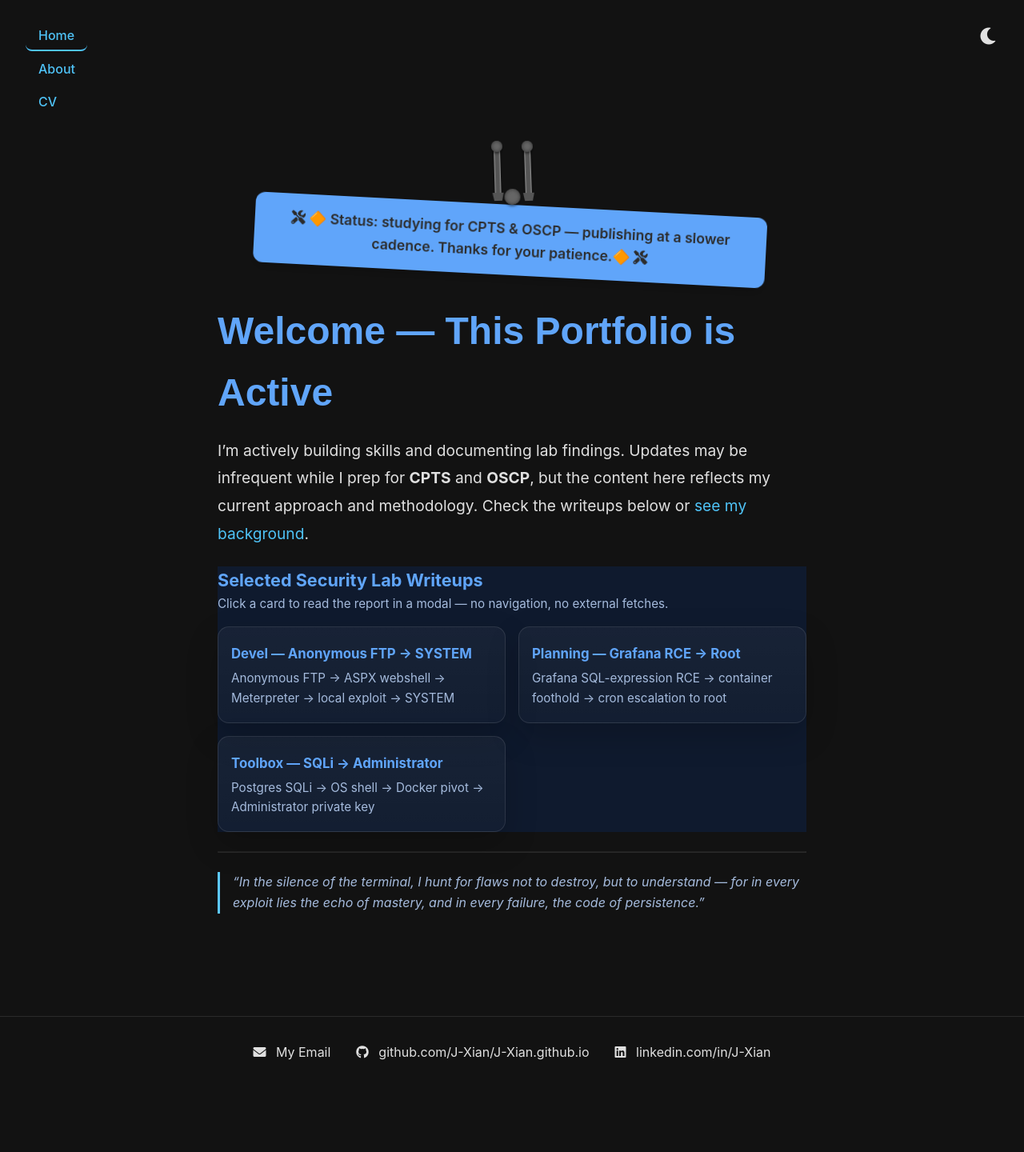
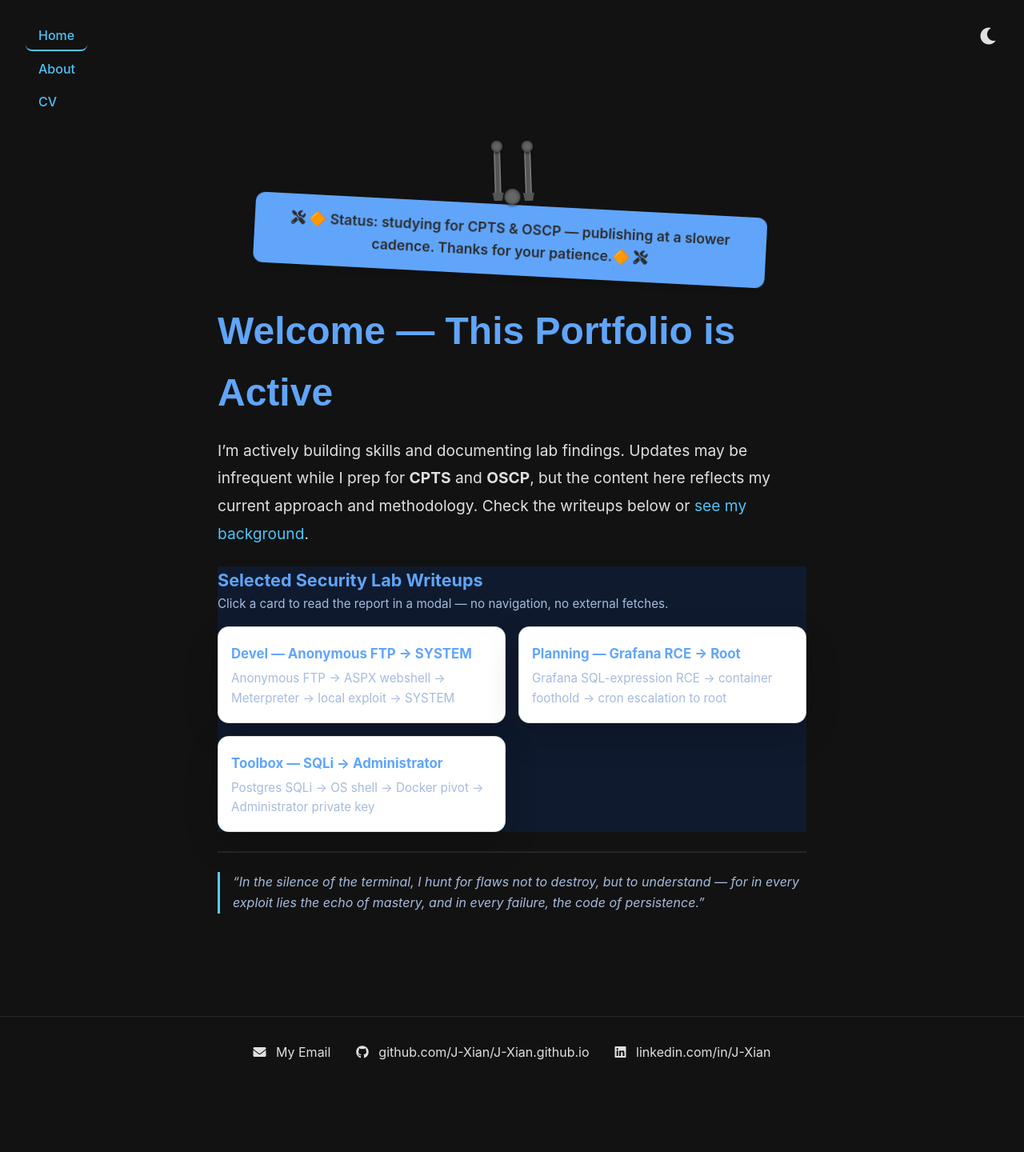
Before and after one commit to J-Xian/J-Xian.github.io, a Jekyll site: the page built from index.html, in a window 1280 px wide. Shown: the whole page at 80% size. Built offline with Jekyll 4.4.1, drawn with Linux system fonts in a browser that asks for light colours.

Commit message:
Update main.css

```diff
--- a/css/main.css
+++ b/css/main.css
@@ -449,3 +449,88 @@
 :root.theme-light .writeups-home .modal {
   background: rgba(0,0,0,.4);
 }
+
+/* --- FINAL LIGHT/DARK BALANCE PATCH FOR WRITEUPS --- */
+
+/* Shared fixes for both modes */
+.writeups-home .doc code {
+  padding: 2px 4px;
+  border-radius: 4px;
+  font-family: monospace;
+}
+
+/* Dark mode  */
+.writeups-home {
+  --panel-bg: #0f1a2e;
+  --text-color: #e7f0ff;
+  --accent-color: #5cc8ff;
+  --muted-color: #a5bbdd;
+  --inline-code-bg: #0a1326;
+  --inline-code-text: #e7f0ff;
+  --heading-color: #a9cfff;
+}
+
+/* Light mode */
+@media (prefers-color-scheme: light) {
+  .writeups-home {
+    --panel-bg: #ffffff;
+    --text-color: #111827;
+    --accent-color: #0a66c2;
+    --muted-color: #475569;
+    --inline-code-bg: #f3f4f6;
+    --inline-code-text: #111827;
+    --heading-color: #0b2540;
+  }
+
+  /* Modal background & borders */
+  .writeups-home .modal-content {
+    background: var(--panel-bg) !important;
+    color: var(--text-color) !important;
+    border: 1px solid rgba(0, 0, 0, 0.1) !important;
+  }
+
+  /* Headings */
+  .writeups-home .doc h1,
+  .writeups-home .doc h2,
+  .writeups-home .doc h3,
+  .writeups-home .doc h4 {
+    color: var(--heading-color) !important;
+  }
+
+  /* Paragraph text */
+  .writeups-home .doc,
+  .writeups-home .doc p,
+  .writeups-home .doc li,
+  .writeups-home .doc strong,
+  .writeups-home .doc em {
+    color: var(--text-color) !important;
+  }
+
+  /* Links */
+  .writeups-home .doc a {
+    color: var(--accent-color) !important;
+  }
+
+  /* Inline & block code */
+  .writeups-home .doc code {
+    background: var(--inline-code-bg) !important;
+    color: var(--inline-code-text) !important;
+  }
+  .writeups-home .doc pre {
+    background: #f6f8fa !important;
+    border: 1px solid rgba(0, 0, 0, 0.1) !important;
+  }
+
+  /* Cards */
+  .writeups-home .card {
+    background: #ffffff !important;
+    color: var(--text-color) !important;
+    border: 1px solid rgba(0, 0, 0, 0.12) !important;
+    box-shadow: 0 3px 6px rgba(0, 0, 0, 0.05);
+  }
+
+  /* Modal overlay */
+  .writeups-home .modal {
+    background: rgba(0, 0, 0, 0.35) !important;
+  }
+}
```
